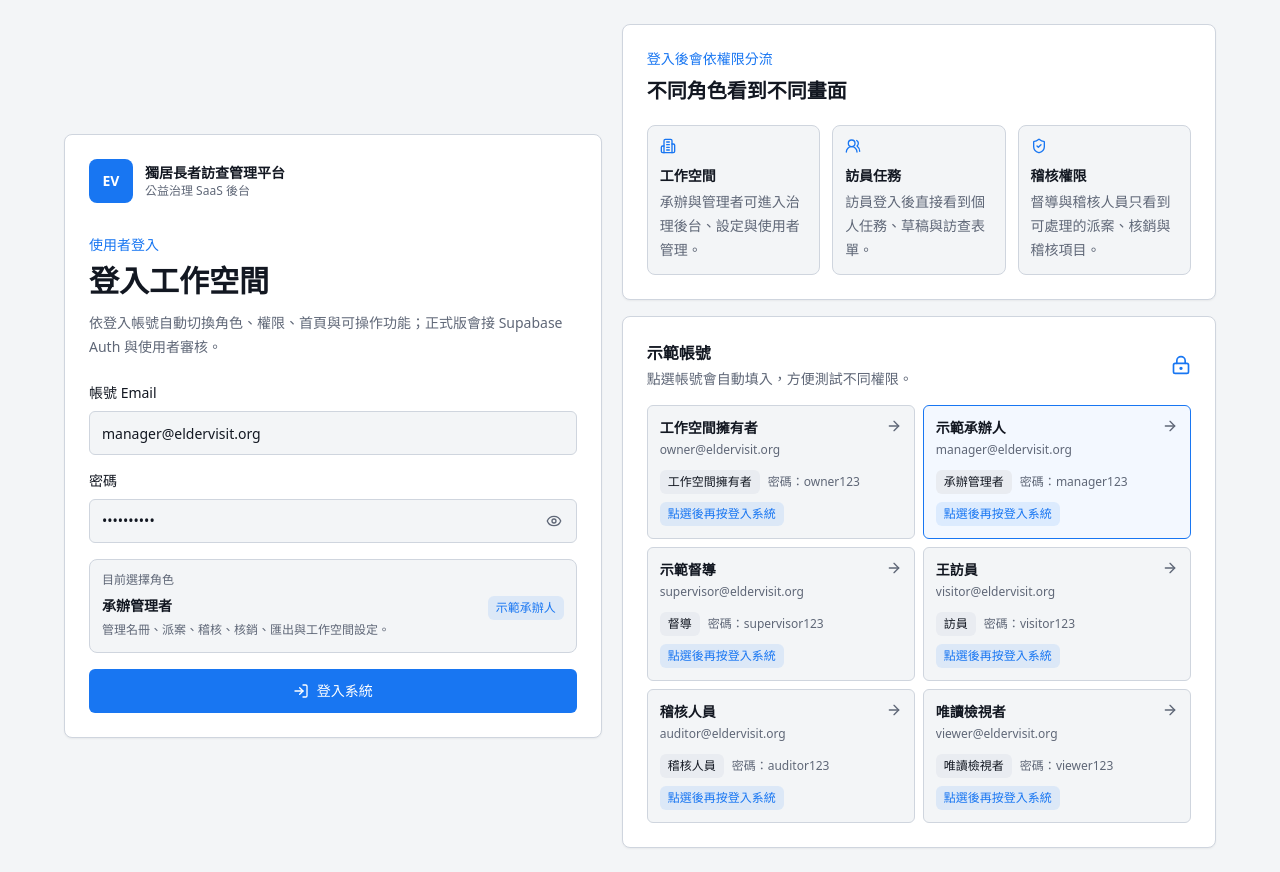
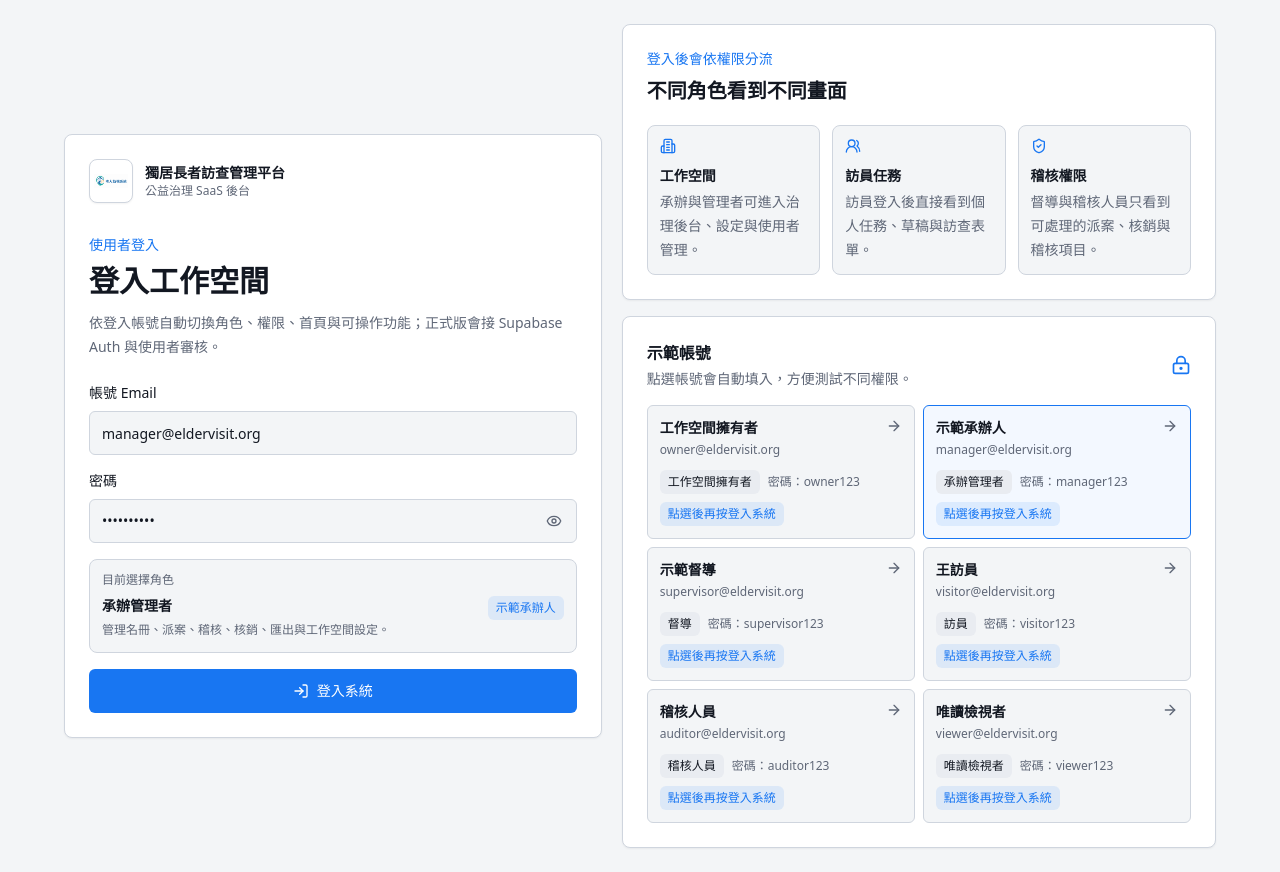
Before and after one commit to chatgptcjcu-boop/Elder-Visit-Platform, a Next.js app: page /login in a window 1280 px wide. Built offline with nearby package versions, Linux system fonts and the light colour scheme.

Commit message:
Replace app logo with elder visit branding

```diff
--- a/components/auth/login-panel.tsx
+++ b/components/auth/login-panel.tsx
@@ -11,6 +11,7 @@ import {
   ShieldCheck,
   UsersRound,
 } from "lucide-react";
+import { BrandLogo } from "@/components/layout/brand-logo";
 import { Button } from "@/components/ui/button";
 import { demoLoginAccounts, getRoleByKey } from "@/lib/domain/permissions";
 
@@ -70,9 +71,7 @@ export function LoginPanel() {
       <div className="mx-auto grid min-h-[calc(100vh-3rem)] w-full max-w-6xl items-center gap-5 lg:grid-cols-[0.95fr_1.05fr]">
         <section className="order-2 rounded-lg border bg-card p-5 shadow-sm lg:order-1 lg:p-6">
           <div className="flex items-center gap-3">
-            <div className="flex h-11 w-11 items-center justify-center rounded-lg bg-primary text-sm font-semibold text-primary-foreground">
-              EV
-            </div>
+            <BrandLogo size="lg" />
             <div>
               <p className="text-sm font-semibold">獨居長者訪查管理平台</p>
               <p className="text-xs text-muted-foreground">公益治理 SaaS 後台</p>
--- a/components/layout/app-shell.tsx
+++ b/components/layout/app-shell.tsx
@@ -5,6 +5,7 @@ import { redirect } from "next/navigation";
 import { Bell, ChevronRight, LogOut, Search } from "lucide-react";
 import { PermissionProvider } from "@/components/auth/permission-provider";
 import { AnnouncementMarquee } from "@/components/communication/announcement-marquee";
+import { BrandLogo } from "@/components/layout/brand-logo";
 import { BottomNav } from "@/components/layout/bottom-nav";
 import { SponsorLogoMark } from "@/components/sponsor/sponsor-logo";
 import { getCurrentWorkspace } from "@/lib/domain/mock-data";
@@ -39,9 +40,7 @@ export async function AppShell({
       <aside className="fixed inset-y-0 left-0 z-30 hidden w-72 border-r bg-card lg:flex lg:flex-col">
         <div className="border-b px-4 py-4">
           <div className="flex items-center gap-3">
-            <div className="flex h-10 w-10 items-center justify-center rounded-full bg-primary text-sm font-semibold text-primary-foreground">
-              EV
-            </div>
+            <BrandLogo />
             <div className="min-w-0">
               <p className="truncate text-sm font-semibold">公益治理後台</p>
               <p className="truncate text-xs text-muted-foreground">{workspace.name}</p>
@@ -129,9 +128,7 @@ export async function AppShell({
         <header className="sticky top-0 z-20 border-b bg-card/95 backdrop-blur">
           <div className="flex h-16 items-center gap-3 px-4 sm:px-6 lg:px-8">
             <div className="flex items-center gap-3 lg:hidden">
-              <div className="flex h-9 w-9 items-center justify-center rounded-full bg-primary text-xs font-semibold text-primary-foreground">
-                EV
-              </div>
+              <BrandLogo size="sm" />
               <div className="min-w-0">
                 <p className="truncate text-sm font-semibold">公益治理後台</p>
                 <p className="truncate text-xs text-muted-foreground">{workspace.name}</p>
--- /dev/null
+++ b/components/layout/brand-logo.tsx
@@ -0,0 +1,35 @@
+import Image from "next/image";
+import { cn } from "@/lib/utils";
+
+const sizeClasses = {
+  sm: "h-9 w-9",
+  md: "h-10 w-10",
+  lg: "h-11 w-11",
+};
+
+export function BrandLogo({
+  size = "md",
+  className,
+}: {
+  size?: keyof typeof sizeClasses;
+  className?: string;
+}) {
+  return (
+    <div
+      className={cn(
+        "relative shrink-0 overflow-hidden rounded-lg border bg-white shadow-sm",
+        sizeClasses[size],
+        className,
+      )}
+    >
+      <Image
+        src="/brand/elder-visit-logo.png"
+        alt="老人訪視系統 LOGO"
+        fill
+        sizes={size === "lg" ? "44px" : size === "md" ? "40px" : "36px"}
+        className="object-contain p-1"
+        priority={size === "lg"}
+      />
+    </div>
+  );
+}
```
Also changed, not shown: public/brand/elder-visit-logo.png (added).
